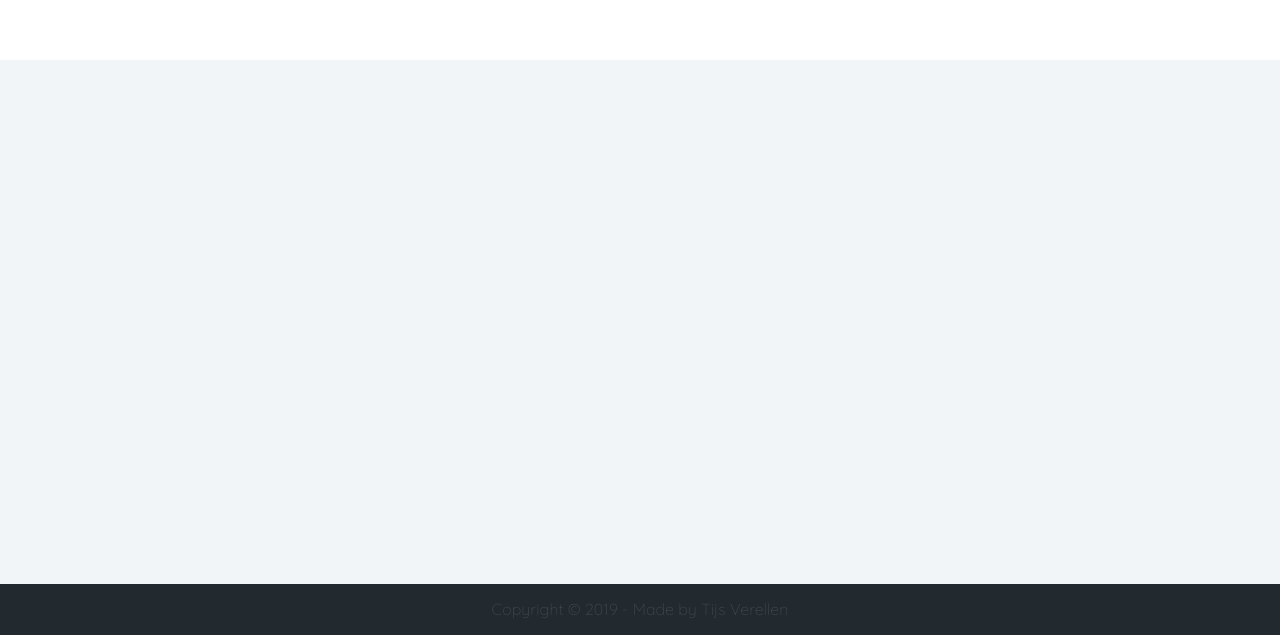
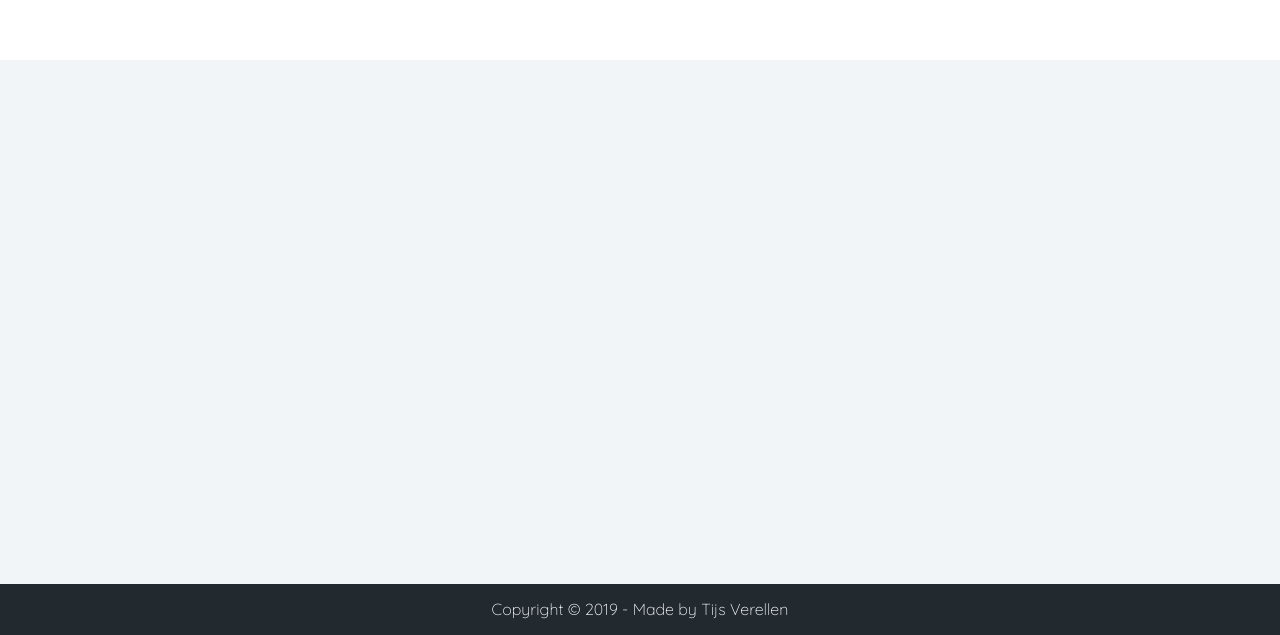
Before and after one commit to TijsTT/justforshow, a website: page index.html in a window 1280 px wide. Shown: the part 1687-2322 px from the top of the page. Drawn offline with Linux system fonts and the light colour scheme.

Commit message:
footer text

```diff
--- a/index.html
+++ b/index.html
@@ -55,7 +55,7 @@
         </div>
 
         <div class="w-full p-4 bg-black text-white">
-            <p class="text-center font-thin text-grey-darkest">Copyright © 2019 - Made by Tijs Verellen</p>
+            <p class="text-center font-thin">Copyright © 2019 - Made by Tijs Verellen</p>
         </div>
 
         <script src="./justforshow.js"></script>
```
